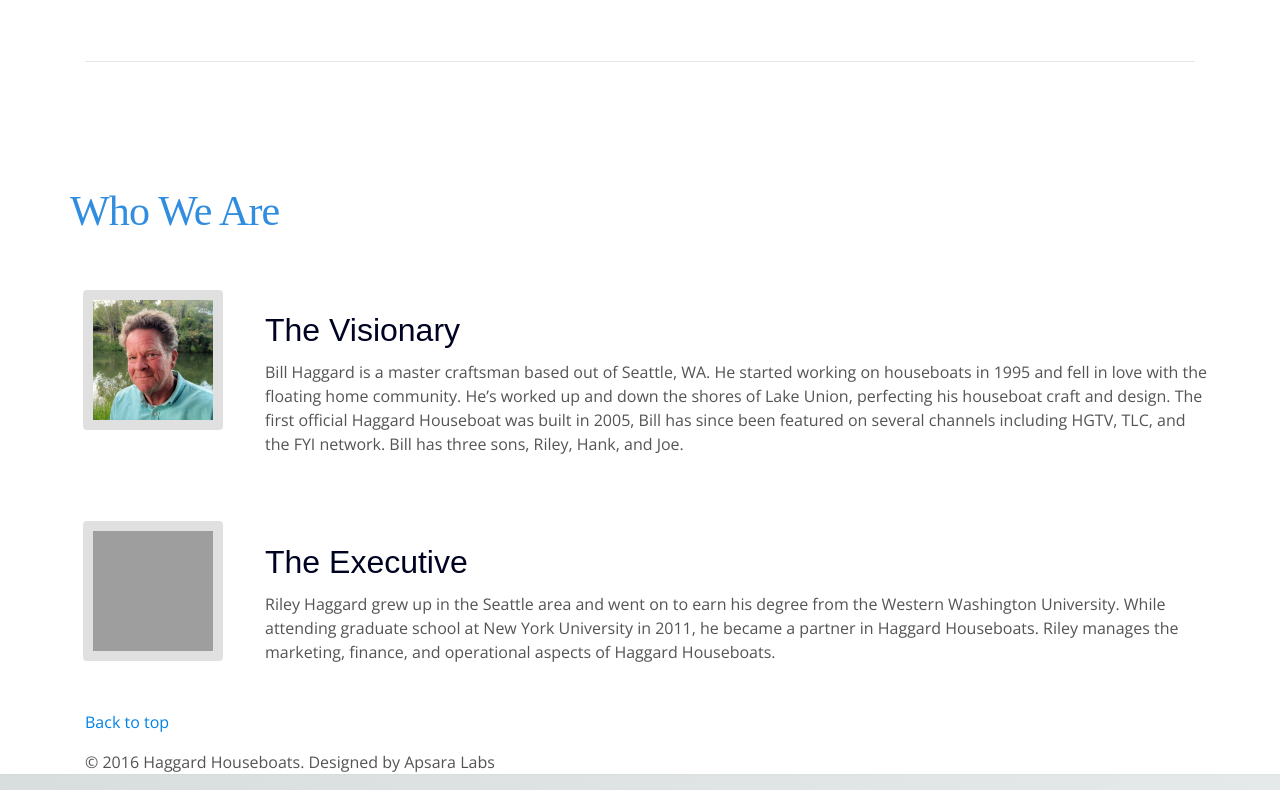
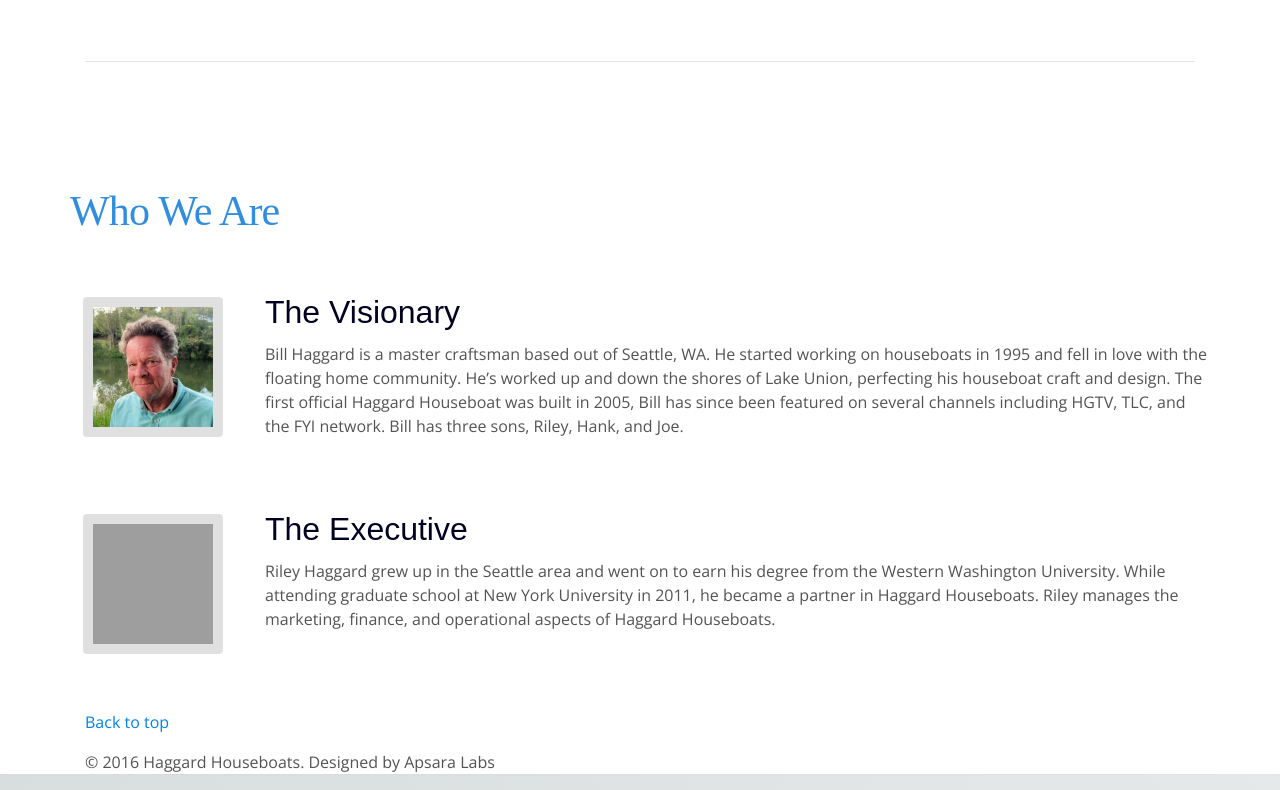
Before and after one commit to amadeusburrito/HaggardHouseboats, a plain HTML site: page index.html in a window 1280 px wide. Shown: the part 2457-3247 px from the top of the page. Drawn offline with nearby package versions, Linux system fonts and the light colour scheme; grey boxes are pictures that could not be loaded; some icons are missing.

Commit message:
line shit up

```diff
--- a/main.css
+++ b/main.css
@@ -29,7 +29,7 @@ h1, h2, h3, h4, h5, h6 {
 }
 
 h2 {
-    margin-top: 1.3em;
+    margin-top: 0.5em;
 }
 
 a {
```
